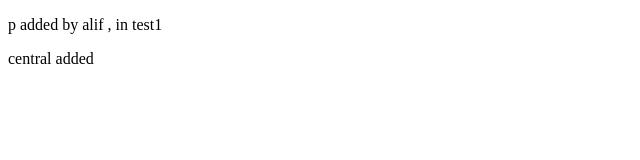
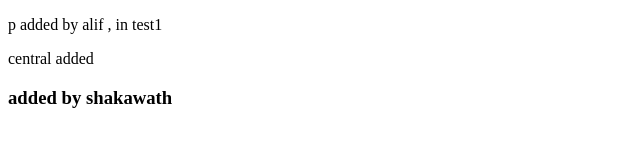
Before and after one commit to centralrepository-phb5/branch-test, a plain HTML site: page index.html in a window 1280 px wide. Shown: the whole page, without its empty margins (0-640 px from the left). Drawn offline with Linux system fonts and the light colour scheme.

Commit message:
shakawath

```diff
--- a/index.html
+++ b/index.html
@@ -9,5 +9,6 @@
 <body>
     <p>p added by alif , in test1</p>
     central added
+    <h3>added by shakawath</h3>
 </body>
 </html>
```
